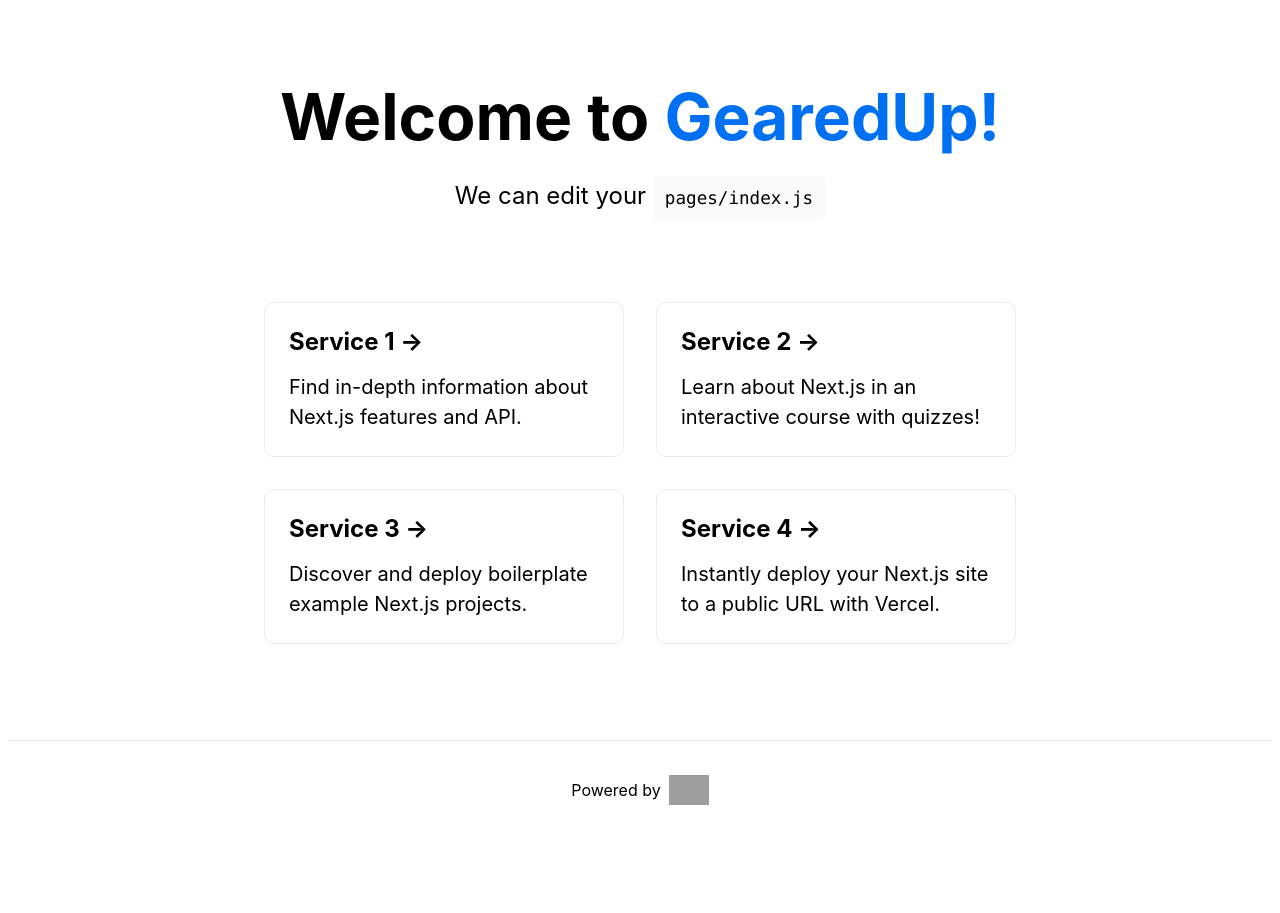
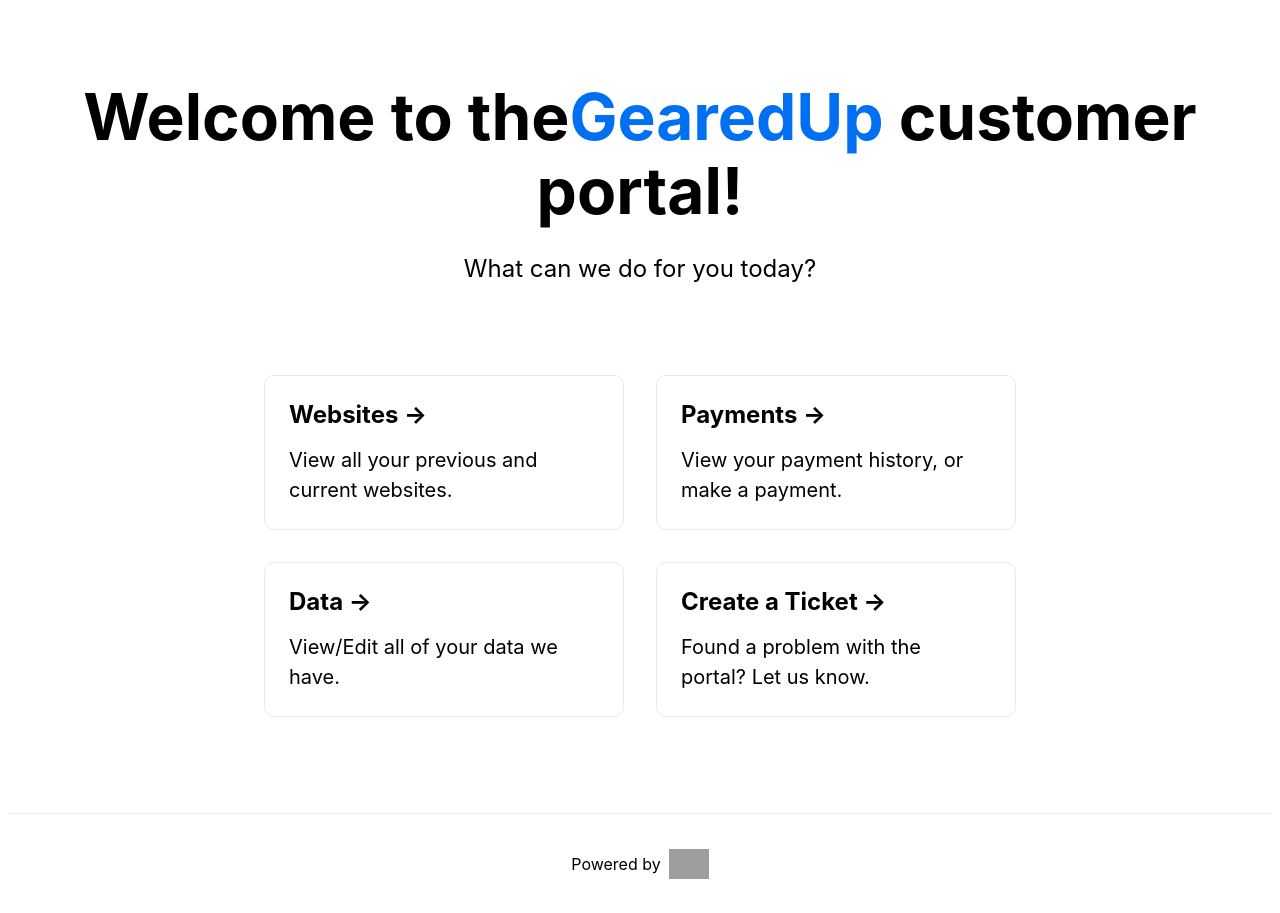
Before and after one commit to pqoweo10/nextjs, a Next.js app: page / in a window 1280 px wide. Before the commit the page ends 840 px from the top, so only its background shows below. Built offline with nearby package versions, Linux system fonts and the light colour scheme; grey boxes are pictures that could not be loaded.

Commit message:
Text changes

```diff
--- a/pages/index.js
+++ b/pages/index.js
@@ -11,40 +11,39 @@
 
       <main className={styles.main}>
         <h1 className={styles.title}>
-          Welcome to <a href="https://gearedup.zone">GearedUp!</a>
+          Welcome to the<a href="https://gearedup.zone">GearedUp</a> customer portal!
         </h1>
 
         <p className={styles.description}>
-          We can edit your {' '}
-          <code className={styles.code}>pages/index.js</code>
+          What can we do for you today?
         </p>
 
         <div className={styles.grid}>
           <a href="https://nextjs.org/docs" className={styles.card}>
-            <h3>Service 1 &rarr;</h3>
-            <p>Find in-depth information about Next.js features and API.</p>
+            <h3>Websites &rarr;</h3>
+            <p>View all your previous and current websites.</p>
           </a>
 
           <a href="https://nextjs.org/learn" className={styles.card}>
-            <h3>Service 2 &rarr;</h3>
-            <p>Learn about Next.js in an interactive course with quizzes!</p>
+            <h3>Payments &rarr;</h3>
+            <p>View your payment history, or make a payment.</p>
           </a>
 
           <a
             href="https://github.com/vercel/next.js/tree/master/examples"
             className={styles.card}
           >
-            <h3>Service 3 &rarr;</h3>
-            <p>Discover and deploy boilerplate example Next.js projects.</p>
+            <h3>Data &rarr;</h3>
+            <p>View/Edit all of your data we have.</p>
           </a>
 
           <a
             href="https://vercel.com/import?filter=next.js&utm_source=create-next-app&utm_medium=default-template&utm_campaign=create-next-app"
             className={styles.card}
           >
-            <h3>Service 4 &rarr;</h3>
+            <h3>Create a Ticket &rarr;</h3>
             <p>
-              Instantly deploy your Next.js site to a public URL with Vercel.
+              Found a problem with the portal? Let us know.
             </p>
           </a>
         </div>
```
